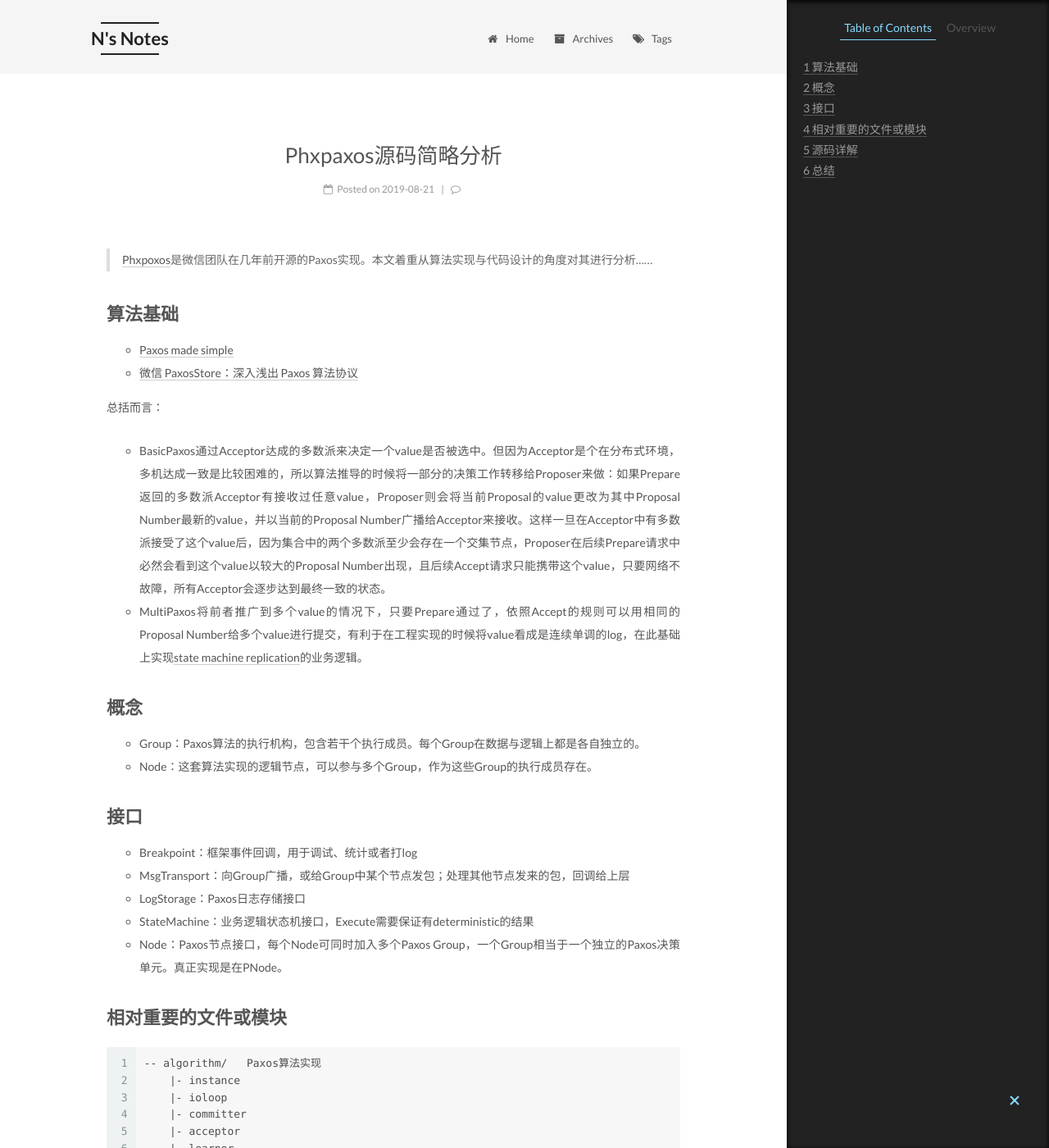
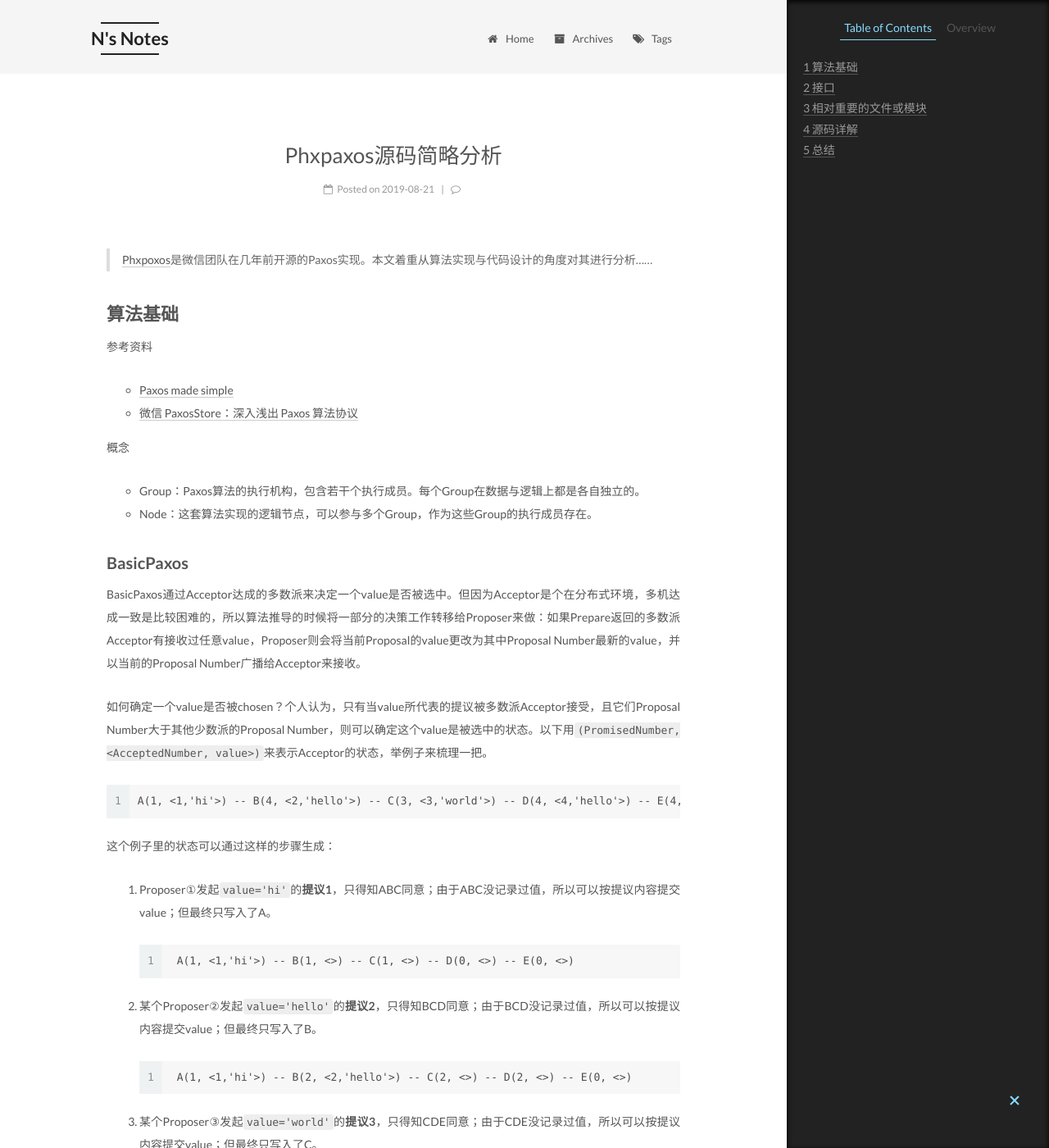
Before and after one commit to codefever/codefever.github.io, a Jekyll site: the page built from _posts/2019-08-21-phxpaxos-read-the-source-code.md, in a window 1280 px wide and 1400 px high. Shown: the whole window at 82% size. Built offline with Jekyll 4.4.1, drawn with Linux system fonts in a browser that asks for light colours; comment, search, counter and statistics services are not loaded; some of the changed text lies outside the part shown.

Commit message:
paxos notes

````diff
--- a/_posts/2019-08-21-phxpaxos-read-the-source-code.md
+++ b/_posts/2019-08-21-phxpaxos-read-the-source-code.md
@@ -10,16 +10,47 @@ tags:
 > [Phxpoxos](https://github.com/Tencent/phxpaxos)是微信团队在几年前开源的Paxos实现。本文着重从算法实现与代码设计的角度对其进行分析……
 
 ## 算法基础
+
+参考资料
 * [Paxos made simple](https://www.microsoft.com/en-us/research/publication/paxos-made-simple/)
 * [微信 PaxosStore：深入浅出 Paxos 算法协议](https://www.infoq.cn/article/wechat-paxosstore-paxos-algorithm-protocol/)
 
-总括而言：
-* BasicPaxos通过Acceptor达成的多数派来决定一个value是否被选中。但因为Acceptor是个在分布式环境，多机达成一致是比较困难的，所以算法推导的时候将一部分的决策工作转移给Proposer来做：如果Prepare返回的多数派Acceptor有接收过任意value，Proposer则会将当前Proposal的value更改为其中Proposal Number最新的value，并以当前的Proposal Number广播给Acceptor来接收。这样一旦在Acceptor中有多数派接受了这个value后，因为集合中的两个多数派至少会存在一个交集节点，Proposer在后续Prepare请求中必然会看到这个value以较大的Proposal Number出现，且后续Accept请求只能携带这个value，只要网络不故障，所有Acceptor会逐步达到最终一致的状态。
-* MultiPaxos将前者推广到多个value的情况下，只要Prepare通过了，依照Accept的规则可以用相同的Proposal Number给多个value进行提交，有利于在工程实现的时候将value看成是连续单调的log，在此基础上实现[state machine replication](https://en.wikipedia.org/wiki/State_machine_replication)的业务逻辑。
-
-## 概念
+概念
 * Group：Paxos算法的执行机构，包含若干个执行成员。每个Group在数据与逻辑上都是各自独立的。
 * Node：这套算法实现的逻辑节点，可以参与多个Group，作为这些Group的执行成员存在。
+
+### BasicPaxos
+BasicPaxos通过Acceptor达成的多数派来决定一个value是否被选中。但因为Acceptor是个在分布式环境，多机达成一致是比较困难的，所以算法推导的时候将一部分的决策工作转移给Proposer来做：如果Prepare返回的多数派Acceptor有接收过任意value，Proposer则会将当前Proposal的value更改为其中Proposal Number最新的value，并以当前的Proposal Number广播给Acceptor来接收。
+
+如何确定一个value是否被chosen？个人认为，只有当value所代表的提议被多数派Acceptor接受，且它们Proposal Number大于其他少数派的Proposal Number，则可以确定这个value是被选中的状态。以下用```(PromisedNumber, <AcceptedNumber, value>)```来表示Acceptor的状态，举例子来梳理一把。
+
+    A(1, <1,'hi'>) -- B(4, <2,'hello'>) -- C(3, <3,'world'>) -- D(4, <4,'hello'>) -- E(4, <4,'hello'>)
+
+这个例子里的状态可以通过这样的步骤生成：
+1. Proposer①发起```value='hi'```的**提议1**，只得知ABC同意；由于ABC没记录过值，所以可以按提议内容提交value；但最终只写入了A。
+
+        A(1, <1,'hi'>) -- B(1, <>) -- C(1, <>) -- D(0, <>) -- E(0, <>)
+
+2. 某个Proposer②发起```value='hello'```的**提议2**，只得知BCD同意；由于BCD没记录过值，所以可以按提议内容提交value；但最终只写入了B。
+
+        A(1, <1,'hi'>) -- B(2, <2,'hello'>) -- C(2, <>) -- D(2, <>) -- E(0, <>)
+
+3. 某个Proposer③发起```value='world'```的**提议3**，只得知CDE同意；由于CDE没记录过值，所以可以按提议内容提交value；但最终只写入了C。
+
+        A(1, <1,'hi'>) -- B(2, <2,'hello'>) -- C(3, <3,'world'>) -- D(3, <>) -- E(3, <>)
+
+4. 某个Proposer④发起```value='$$$$'```(内容已经不重要了）的**提议4**，只得知BDE同意；其中B曾经接收过提议<2,'hello'>，故将此记录返回给Proposer；Proposer只好将自己提议内容改为```<4,'hello'>```，但只写入了DE。
+
+这个例子里面似乎网络环境非常差，但最后```value='hello'```已经被多数派Acceptor持有了，这是不是就意味着已经被**最终确定**呢？我们可以再发起一轮任意值的Proposal，再来推演一把。
+
+如果这次响应的Acceptor包含DE两者或其中之一，那么Proposal的提议内容会被迫替换成“hello”，```value='hello'```的提议有机会在更多的Acceptor里扩散开来。但如果这次响应的Acceptor只有ABC呢？由于C的AcceptedNumber最大，提议内容会被替换成“world”，那么反倒会很可能导致ABC都接受“world”为最终决议。如下图所示，AB收到了新提议```<5,'world'>```，C保持不变，此时```value='world'```已经成了多数派，且AcceptedNumber大于少数派接受过的提议。
+
+    A(5, <5,'world'>) -- B(5, <5,'world'>) -- C(5, <3,'world'>) -- D(4, <4,'hello'>) -- E(4, <4,'hello'>)
+
+按这样推演下去，因为集合中的两个多数派至少会存在一个交集节点，后续Proposer在Prepare请求中必然会看到这个value以较大的Proposal Number出现，只要网络不完全崩坏，所有Acceptor最终会接受“world”这个结论。
+
+### MultiPaxos
+MultiPaxos将BasicPaxos推广到多个value的情况下，只要Prepare通过了，依照Accept的规则可以用相同的Proposal Number给多个value进行提交，有利于在工程实现的时候将value看成是连续单调的log，在此基础上实现[state machine replication](https://en.wikipedia.org/wiki/State_machine_replication)的业务逻辑。
 
 ## 接口
 * Breakpoint：框架事件回调，用于调试、统计或者打log
````
